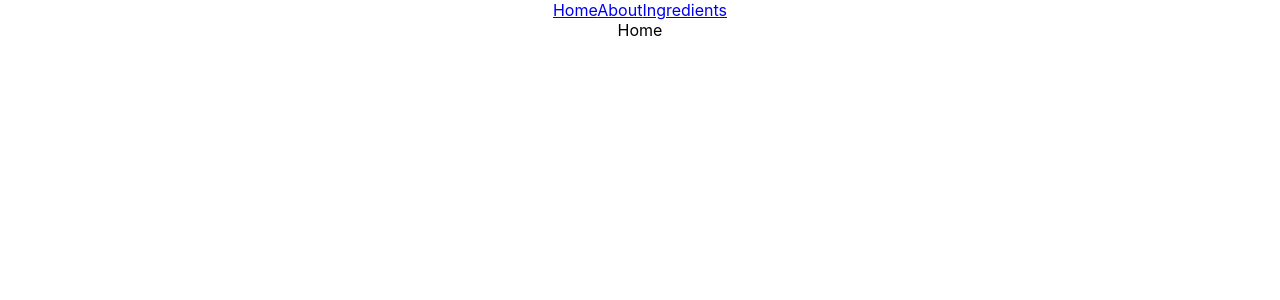
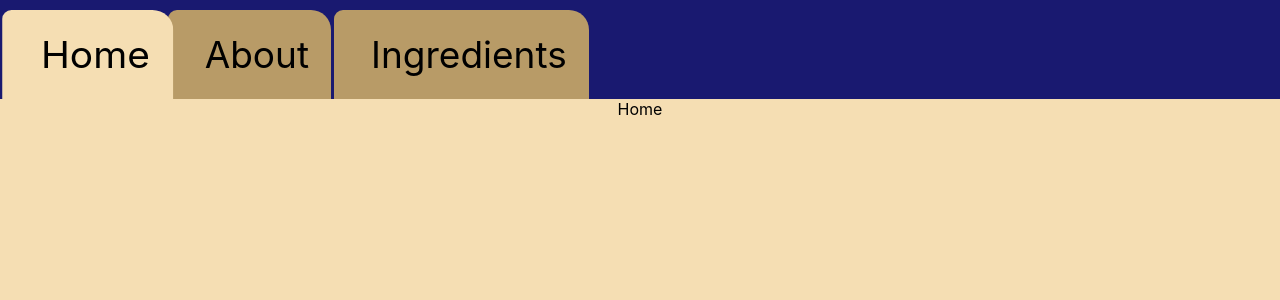
Before and after one commit to divinedouggy/Module-2-React-App, a React (Create React App) app: page / in a window 1280 px wide. Shown: the top 300 px of the page. Built offline with nearby package versions, Linux system fonts and the light colour scheme; the HTML template or start-up script is replaced by a standard one.

Commit message:
some beautiful css added

```diff
--- a/src/App.css
+++ b/src/App.css
@@ -1,38 +1,110 @@
 .App {
+
   text-align: center;
+
 }
 
-.App-logo {
-  height: 40vmin;
-  pointer-events: none;
+body{
+
+  background-color: wheat;
 }
 
-@media (prefers-reduced-motion: no-preference) {
-  .App-logo {
-    animation: App-logo-spin infinite 20s linear;
-  }
+.inglist{
+  display: flex;
+  flex-direction: row;
+  flex-wrap: wrap;
+  row-gap: 27px;
+  column-gap: 20px;
+  margin: 40px;
+
 }
 
-.App-header {
-  background-color: #282c34;
-  min-height: 100vh;
-  display: flex;
-  flex-direction: column;
-  align-items: center;
-  justify-content: center;
-  font-size: calc(10px + 2vmin);
-  color: white;
+
+.ingredient{
+  padding: 20px;
+  border: 2px solid;
+  background-color: rgb(1, 170, 119);
+  transition: all .5s;
+
+
 }
 
-.App-link {
-  color: #61dafb;
+.ingredient:hover{
+  background-color: rgb(0, 214, 150);
+  transform: scale(1.2);
+
+  text-shadow: .5px .5px 3px ghostwhite;
+  transition: text-shadow .4s .1s;
+  outline:2px solid rgba(0, 255, 149, 0.774);
+  transition: outline .3s;
+
 }
 
-@keyframes App-logo-spin {
-  from {
-    transform: rotate(0deg);
-  }
-  to {
-    transform: rotate(360deg);
-  }
+.narrow{
+  color: ghostwhite;
+  margin: 30px;
 }
+
+.links nav{
+  background-color: midnightblue;
+  display: flex;
+  flex-direction: row;
+  align-items: center;
+
+
+
+
+  /* margin-top: 10px; */
+
+
+}
+
+.links nav :hover{
+
+  /* background-color: wheat; */
+  text-shadow: 1px 1px 1px ;
+  background-color: rgb(255, 236, 200);
+
+}
+
+.links a{
+
+  margin-top: 10px;
+  margin-left: 2px;
+  margin-right: 1px;
+  background-color: rgb(184, 155, 103);
+  text-decoration: none;
+  color: black;
+  font-size: 37px;
+  padding: 20px;
+  padding-left: 35px;
+
+  border: 2px solid rgba(0, 0, 0, 0);
+  /* border-bottom: 2px solid; */
+  border-top-right-radius: 20px;
+  border-top-left-radius: 9px;
+  transition: .2s;
+
+
+}
+
+
+
+a.active{
+
+
+  background-color: wheat;
+  text-shadow: none;
+  transform: scaleX(1.05) translateX(4px);
+
+}
+
+a.active:hover{
+  text-shadow: none;
+  background-color: wheat;
+}
+
+
+.forbidden{
+  font-size: 33px;
+}
--- a/src/App.js
+++ b/src/App.js
@@ -3,27 +3,27 @@ import './App.css';
 import {NavLink, Route, Routes} from 'react-router-dom'
 import Home from './screens/Home';
 import About from './screens/About'
-import Ingredients from './screens/Ingredients';
+import Container from './screens/Container';
 import NotFound from './screens/NotFound';
+import Header from './components/Header';
 
 function App() {
+
+
+
   return (
     <div className="App">
+      <Header />
 
-      <div className='links'>
-        <nav>
-        <NavLink to={"/"}>Home</NavLink>
-        <NavLink to={"/about"}>About</NavLink>
-        <NavLink to={"/ingredients"}>Ingredients</NavLink>
-        </nav>
-      </div>
-      <Routes>
-        <Route path="/" element={<Home/>}/>
+      <Routes >
+        <Route path="/" element={<Home />}/>
         <Route path="/about" element={<About/>}/>
-        <Route path="/ingredients" element={<Ingredients/>}/>
+        <Route path="/ingredients" element={<Container/>}/>
         <Route path="*" element={<NotFound/>}/>
 
       </Routes>
+
+
 
     </div>
   );
--- a/src/components/Header.js
+++ b/src/components/Header.js
@@ -0,0 +1,17 @@
+import {NavLink} from 'react-router-dom'
+
+
+
+function Header() {
+    return(
+        <div className='links'>
+        <nav>
+        <NavLink  className={({ isActive }) => (isActive ? 'active' : 'inactive')} to="/" >Home</NavLink>
+        <NavLink activeStyle={{ color:'white' }} to="/about">About</NavLink>
+        <NavLink activeStyle={{ color:'white' }} to="/ingredients">Ingredients</NavLink>
+        </nav>
+      </div>
+    )
+}
+
+export default Header
--- /dev/null
+++ b/src/screens/Container.js
@@ -0,0 +1,60 @@
+import axios from "axios"
+import { useEffect, useState } from "react"
+import IngrFilter from "./IngrFilter"
+import IngrList from "./IngrList"
+
+function Container() {
+
+    const [ingredientsToDisplay, setIngredientsToDisplay] = useState([])
+
+
+    const fetchIngredients = async () => {
+        try {
+            const response = await axios.get("https://wizard-world-api.herokuapp.com/Ingredients")
+        console.log("response", response.data)
+        setIngredientsToDisplay(response.data)
+        } catch (error) {
+            console.log(error);
+        }
+    }
+
+
+
+    useEffect(() => {
+        fetchIngredients()
+    }, [],  )
+
+    const handleFilterChange = (event) => {
+
+        event.preventDefault()
+
+        const filteredValue = event.target.value
+
+        setIngredientsToDisplay((_prevState) => {
+            const filteredIngrList = ingredientsToDisplay.filter((ingredient) => {
+                console.log(ingredient.name)
+                return ingredient.name.toLowerCase().includes(filteredValue.toLowerCase())
+
+            })
+            return filteredIngrList
+        })
+    }
+
+
+    // useEffect(() => {
+    //     console.log("ingtodisplay", ingredientsToDisplay)
+
+    // }, [ingredientsToDisplay])
+
+
+    return (
+        <div>
+            <IngrFilter onChange = {(event) => handleFilterChange(event)} />
+            <IngrList ingredients = {ingredientsToDisplay} />
+
+        </div>
+
+    )
+}
+
+export default Container
--- /dev/null
+++ b/src/screens/IngrFilter.js
@@ -0,0 +1,16 @@
+
+function IngrFilter(props) {
+
+    return (
+        <div className="narrow">
+            <label htmlFor="ingr-filter">Narrow Down Ingredients:</label>
+            <input type="text"
+                value={props.value}
+                onChange={props.onChange}
+                name="ingr-filter" />
+
+        </div>
+    )
+}
+
+export default IngrFilter
--- /dev/null
+++ b/src/screens/IngrList.js
@@ -0,0 +1,24 @@
+
+function IngrList(props) {
+
+    return(
+        <div className="inglist">
+        {props.ingredients.map((ingredient, index) => {
+
+            return (
+                <div class="ingredient" key={index}>
+                    <h2 >{ingredient.name}</h2>
+                </div>
+
+
+            )
+        })}
+
+
+
+
+    </div>
+    )
+}
+
+export default IngrList
--- a/src/screens/Ingredients.js
+++ /dev/null
@@ -1,35 +0,0 @@
-import axios from "axios"
-import { useEffect, useState } from "react"
-
-function Ingredients() {
-
-    const [ingredients, setIngredients] = useState([])
-
-    async function fetchIngredients() {
-        const response = await axios.get("https://wizard-world-api.herokuapp.com/Ingredients")
-        console.log("response", response.data)
-        setIngredients(response.data)
-    }
-
-    useEffect(() => {
-        fetchIngredients()
-    }, [])
-
-    return (
-        <div>
-            {ingredients.map((ingredient) => {
-                return (
-                    <div>
-                        <h2 >{ingredient.name}</h2>
-                    </div>
-                )
-            })}
-
-
-
-
-        </div>
-    )
-}
-
-export default Ingredients
--- a/src/screens/NotFound.js
+++ b/src/screens/NotFound.js
@@ -2,9 +2,10 @@
 
 function NotFound() {
     return(
-        <div>
-            Page Not Found
+        <div className="forbidden">
 
+            <h1>FORBIDDEN</h1>
+            <p>Page not found</p>
         </div>
     )
 }
```
